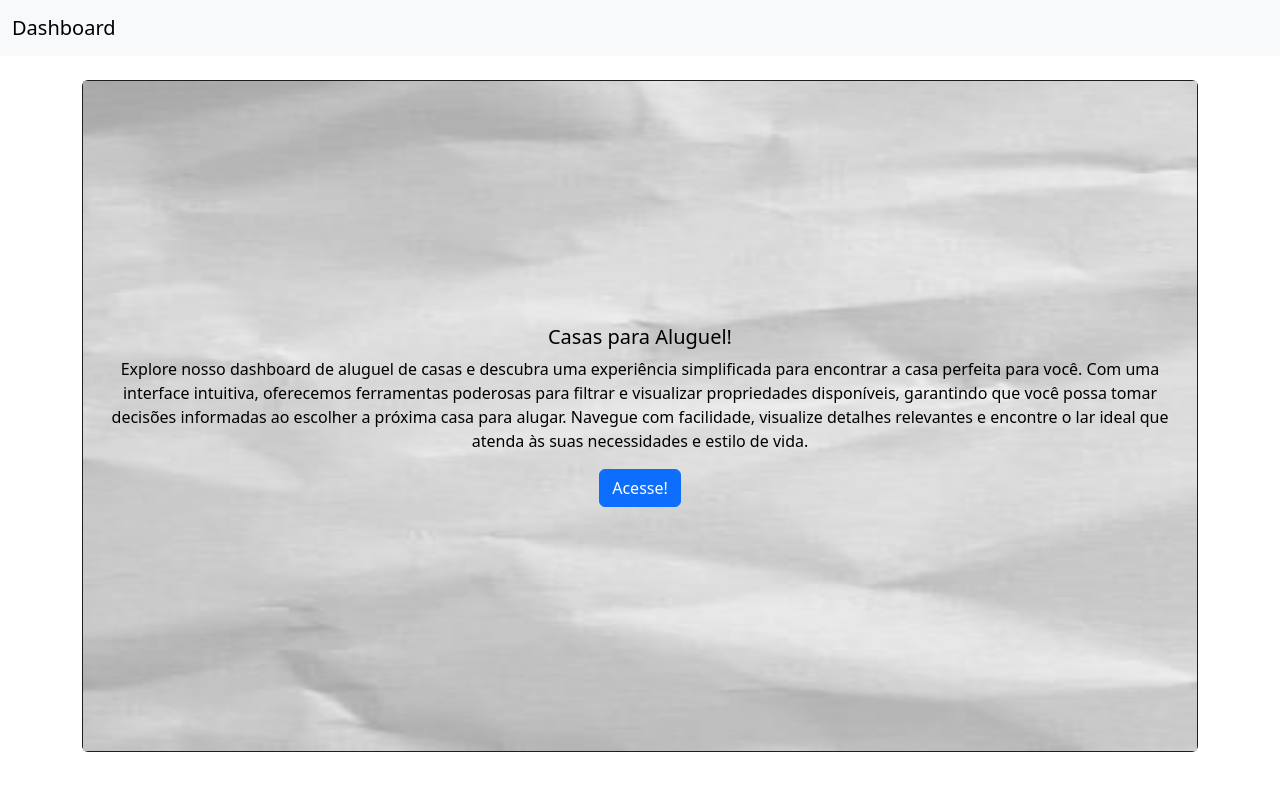
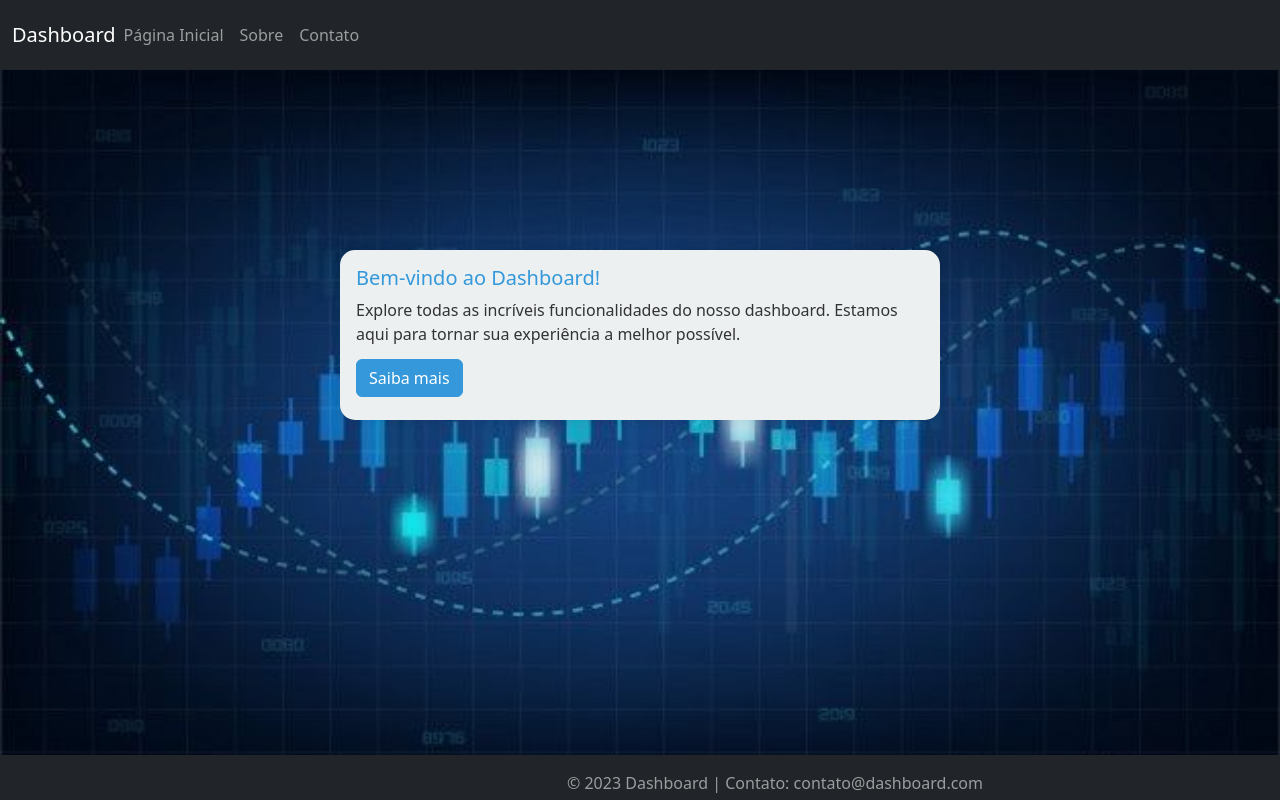
Before and after one commit to lessaconstant/Dashboard---DJANGO, a Django app: page / in a window 1280 px wide. Run offline with Django 5.2, Linux system fonts and the light colour scheme.

Commit message:
Mudança no layout e implementação do backend

```diff
--- /dev/null
+++ b/dashboard/dashboard_app/static/css/style.css
@@ -0,0 +1,84 @@
+/* Estilos para a barra de navegação */
+#header {
+    background-color: #3498db; /* Azul escuro */
+    height: 70px;
+}
+
+.navbar-brand {
+    color: #fff; /* Cor do texto para a marca da navegação */
+}
+
+.navbar-brand:hover {
+    color: #ecf0f1; /* Cor do texto ao passar o mouse sobre a marca da navegação */
+}
+
+html, body {
+    height: 100%;
+    margin: 0;
+    padding: 0;
+}
+
+.container{
+    max-width: 2560px;
+}
+
+
+#main-content {
+    background-image: url("../image/graphic.jpg");
+    background-size: 100% 100%;
+    background-position: center;
+    background-repeat: no-repeat;
+    height: 90vh; /* 100% da altura da viewport (janela do navegador) */
+    padding: 20px;
+    color: #fff;
+}
+
+
+
+.card {
+    height: 480px;
+    background-color: #ecf0f1; /* Cor de fundo para o cartão */
+    border: none; /* Remover borda do cartão */
+    border-radius: 15px; /* Adicionar borda arredondada */
+    box-shadow: 0 0 10px rgba(0, 0, 0, 0.1); /* Adicionar sombra sutil */
+    margin-top: 2rem;
+    max-width: 600px;
+    margin-left: auto;
+    margin-right: auto;
+}
+
+#mainpage_card{
+    margin-top: 10rem;
+    height: 170px;
+}
+
+.card-title {
+    color: #3498db; /* Cor do título do cartão */
+}
+
+.card-text {
+    color: #333; /* Cor do texto do cartão */
+}
+
+.btn-primary {
+    background-color: #3498db; /* Cor de fundo do botão primário */
+    border-color: #3498db; /* Cor da borda do botão primário */
+    position:absolute;
+    bottom: 23px;
+}
+
+.btn-primary:hover {
+    background-color: #2980b9; /* Cor de fundo do botão primário ao passar o mouse sobre */
+    border-color: #2980b9; /* Cor da borda do botão primário ao passar o mouse sobre */
+    color: #fff; /* Cor do texto ao passar o mouse sobre o botão primário */
+}
+
+/* Estilos para o rodapé */
+#footer {
+    margin-top: 200px;
+    justify-content: center;
+    background-color: black;
+    height: 45px;
+    /* padding: auto; */
+    width: 1550px;
+}
--- a/dashboard/dashboard_app/templates/mainpage.html
+++ b/dashboard/dashboard_app/templates/mainpage.html
@@ -1,27 +1,17 @@
 {% extends 'base.html' %}
-
-{% block content %}
 
 {% load static %}
 
-  <!--BODY-->
-  <div class="container mt-4">
-    <div class="card text-bg-dark">
-        <img src="{% static 'image/white_page.jpg' %}" class="img-fluid" style="max-height: 670px;" alt="...">
-        <div class="card-img-overlay d-flex align-items-center text-center text-black">
-            <div class="w-100">
-                <h5 class="card-title">Casas para Aluguel!</h5>
+{% block content %}
+    <div class="container" id="main-content">
+        <div class="card" id="mainpage_card">
+            <div class="card-body">
+                <h5 class="card-title">Bem-vindo ao Dashboard!</h5>
                 <p class="card-text">
-                  Explore nosso dashboard de aluguel de casas e descubra uma experiência simplificada para encontrar a casa perfeita para você.
-                  Com uma interface intuitiva, oferecemos ferramentas poderosas para filtrar e visualizar propriedades disponíveis,
-                  garantindo que você possa tomar decisões informadas ao escolher a próxima casa para alugar.
-                  Navegue com facilidade, visualize detalhes relevantes e encontre o lar ideal que atenda às suas necessidades e estilo de vida.
+                    Explore todas as incríveis funcionalidades do nosso dashboard. Estamos aqui para tornar sua experiência a melhor possível.
                 </p>
-                <a type="button" class="btn btn-primary" href="{% url 'dashboards' %}">Acesse!</a>
+                <a href="{% url 'dashboards' %}" class="btn btn-primary">Saiba mais</a>
             </div>
         </div>
     </div>
-</div>
-  <!--BODY-->
-
 {% endblock %}
--- a/dashboard/dashboard_app/views.py
+++ b/dashboard/dashboard_app/views.py
@@ -1,8 +1,28 @@
 from django.shortcuts import render
+
+
+def get_graphic():
+    return[
+            {'id':1,
+            'url_img':'image/graph_pet.png',
+            'descricao':'Este gráfico de barras compara a quantidade de imóveis que aceitam e não aceitam animais em diferentes cidades. Essa visualização oferece insights sobre a distribuição da política de aceitação de animais em diferentes localidades.'},
+            {'id':2,
+            'url_img':'image/cidades_mais.png',
+            'descricao':'Este gráfico de barras ilustra a quantidade de imóveis disponíveis em cada cidade. Cada barra representa a quantidade de imóveis, permitindo uma rápida comparação entre as diferentes localidades.'},
+            {'id':3,
+            'url_img':'image/graph_pet.png',
+            'descricao':'Este gráfico de barras compara a quantidade de imóveis que aceitam e não aceitam animais em diferentes cidades. Essa visualização oferece insights sobre a distribuição da política de aceitação de animais em diferentes localidades.'},
+            {'id':4,
+            'url_img':'image/graph_pet.png',
+            'descricao':'Este gráfico de barras compara a quantidade de imóveis que aceitam e não aceitam animais em diferentes cidades. Essa visualização oferece insights sobre a distribuição da política de aceitação de animais em diferentes localidades.'},
+            ]
+
+
 
 def mainpage(request):
     return render(request, 'mainpage.html')
 
 def dashboards(request):
-    return render(request, 'dashboards.html')
+    graphics = get_graphic()
+    return render(request, 'dashboards.html', {'graphics' : graphics})
 # Create your views here.
--- a/dashboard/templates/base.html
+++ b/dashboard/templates/base.html
@@ -7,22 +7,44 @@
     <meta name="viewport" content="width=device-width, initial-scale=1.0">
     <title>Dashboard</title>
     <link href="https://cdn.jsdelivr.net/npm/bootstrap@5.3.3/dist/css/bootstrap.min.css" rel="stylesheet" integrity="sha384-QWTKZyjpPEjISv5WaRU9OFeRpok6YctnYmDr5pNlyT2bRjXh0JMhjY6hW+ALEwIH" crossorigin="anonymous">
+    <link rel="stylesheet" href="{% static 'css/style.css' %}">
 </head>
 <body>
-    <!--NAVBAR-->
-    <nav class="navbar bg-body-tertiary">
+    <!-- NAVBAR -->
+    <nav class="navbar navbar-expand-lg navbar-dark bg-dark" id="header">
         <div class="container-fluid">
-          <a class="navbar-brand">Dashboard</a>
-          <form class="d-flex" role="search">
-          </form>
+            <a class="navbar-brand mx-auto" href="#">Dashboard</a>
+            <div class="collapse navbar-collapse" id="navbarNav">
+                <ul class="navbar-nav">
+                    <li class="nav-item">
+                        <a class="nav-link" href="#">Página Inicial</a>
+                    </li>
+                    <li class="nav-item">
+                        <a class="nav-link" href="#">Sobre</a>
+                    </li>
+                    <li class="nav-item">
+                        <a class="nav-link" href="#">Contato</a>
+                    </li>
+                </ul>
+            </div>
         </div>
-      </nav>
-      <!--NAVBAR-->
+    </nav>
+    <!-- NAVBAR -->
 
-      <!--BODY-->
-      {% block content %} {% endblock %}
-      <!--BODY-->
+    <!-- BODY -->
+    {% block content %} {% endblock %}
+    <!-- BODY -->
 
-
+    <!-- FOOTER -->
+    <footer class="fixed-bottom" id="footer">
+        <nav class="navbar navbar-dark bg-dark">
+            <div class="container-fluid">
+                <span class="navbar-text mx-auto">
+                    © 2023 Dashboard | Contato: contato@dashboard.com
+                </span>
+            </div>
+        </nav>
+    </footer>
+    <!-- FOOTER -->
 </body>
 </html>
```
Also changed, not shown: dashboard/dashboard_app/templates/dashboards.html (+14 -51 lines), dashboard/dashboard_app/static/image/cidades_mais.png (added), dashboard/dashboard_app/static/image/graph_pet.png (added), dashboard/dashboard_app/static/image/graphic.jpg (added).
